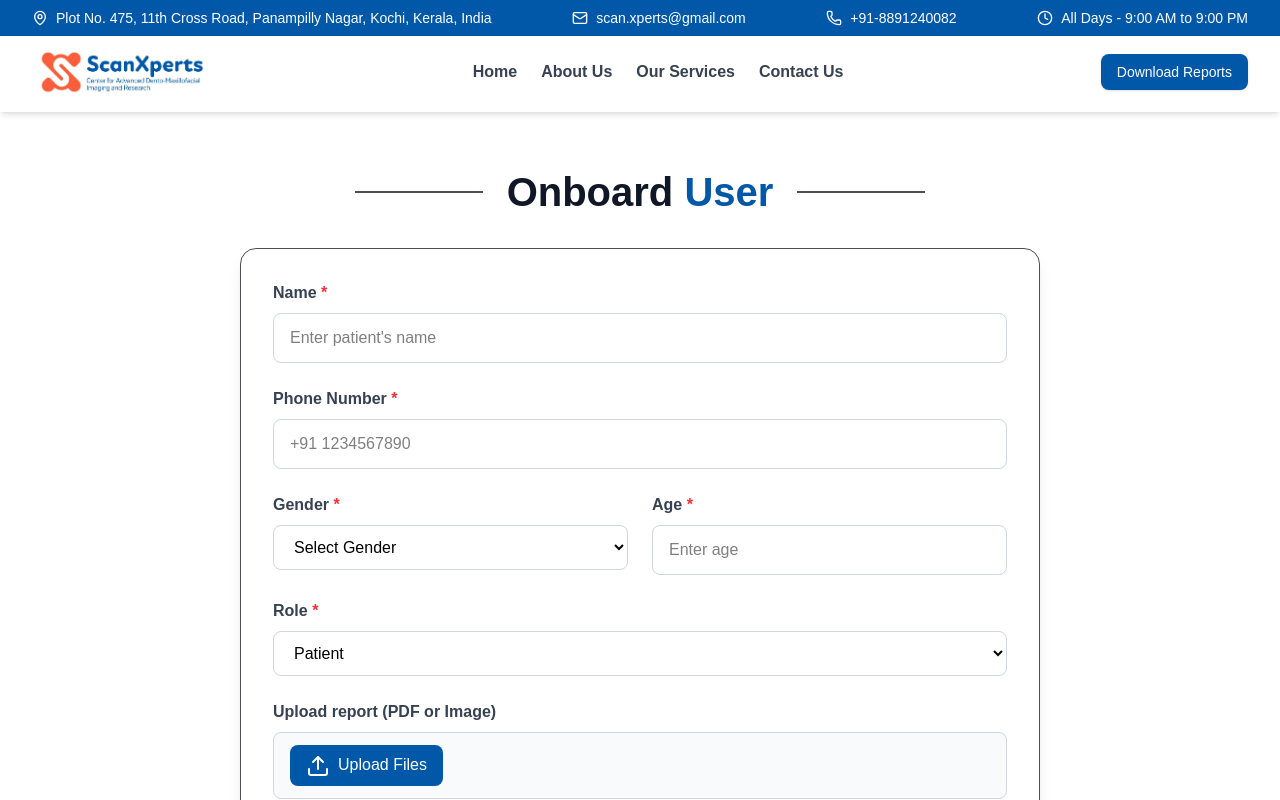
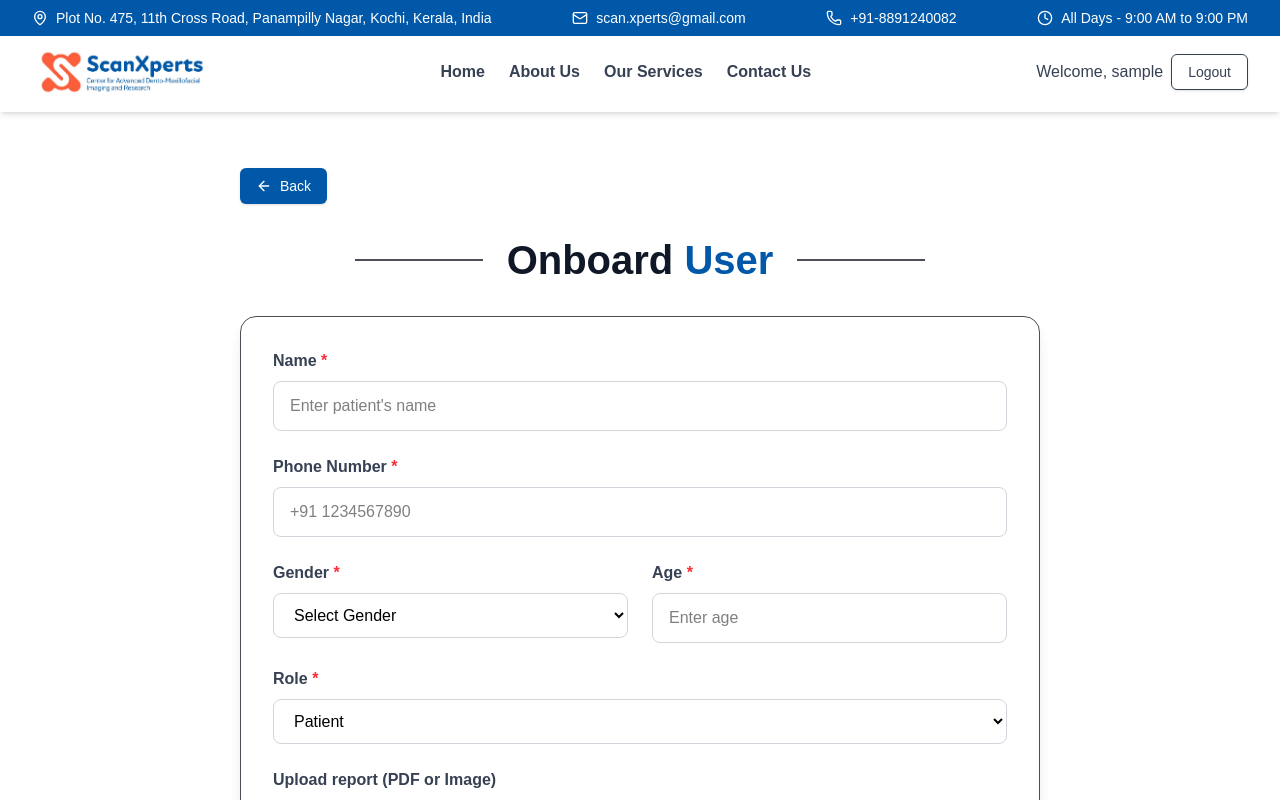
Before and after one commit to scanxpertweb/scanxpertFrontend_web, a React (Vite) app: page /onboard-patient in a window 1280 px wide. Shown: the top 800 px of the page. Built offline with nearby package versions, Linux system fonts and the light colour scheme; sample sign-in values are in the browser's storage.

Commit message:
token and button

```diff
--- a/src/components/navbar/Navbar.tsx
+++ b/src/components/navbar/Navbar.tsx
@@ -1,4 +1,4 @@
-import { useState } from "react";
+import { useState, useEffect } from "react";
 import { Link } from "react-router-dom";
 import { Button } from "@/components/ui/button";
 import { cn } from "@/lib/utils";
@@ -14,6 +14,19 @@ import { motion } from "framer-motion"; // Import Framer Motion
 
 const Navbar = () => {
   const [isOpen, setIsOpen] = useState(false);
+  const [isLoggedIn, setIsLoggedIn] = useState(false);
+  const [userName, setUserName] = useState("");
+
+  useEffect(() => {
+    // Check authentication status
+    const token = localStorage.getItem("token");
+    const name = localStorage.getItem("userName"); // You'll need to store this during login
+
+    if (token && name) {
+      setIsLoggedIn(true);
+      setUserName(name);
+    }
+  }, []);
 
   return (
     <>
@@ -59,10 +72,29 @@ const Navbar = () => {
               </NavigationMenuList>
             </NavigationMenu>
 
-            {/* Download Reports Button (Always Visible) */}
+            {/* Replace Download Reports Button with conditional rendering */}
+            {isLoggedIn ? (
+              <div className="hidden md:flex items-center gap-2">
+                <span className="text-gray-700 font-medium">
+                  Welcome, {userName}
+                </span>
+                <Button
+                  variant="outline"
+                  className="text-gray-700"
+                  onClick={() => {
+                    // Clear localStorage and refresh
+                    localStorage.clear();
+                    window.location.reload();
+                  }}
+                >
+                  Logout
+                </Button>
+              </div>
+            ) : (
               <Button className="bg-[#0158a9] text-white px-4 py-2 rounded-lg hover:bg-[#014b8f] hidden md:inline-block">
                 <Link to="/login">Download Reports</Link>
               </Button>
+            )}
 
             {/* Mobile Hamburger Menu Button */}
             <button onClick={() => setIsOpen(!isOpen)} className="md:hidden">
@@ -82,7 +114,8 @@ const Navbar = () => {
           }`}
         >
           <ul className="flex flex-col space-y-4">
-            {["Home", "About Us", "Our Services", "Contact Us"].map((item, index) => (
+            {["Home", "About Us", "Our Services", "Contact Us"].map(
+              (item, index) => (
                 <li key={index}>
                   <Link
                     to={`/${item.toLowerCase().replace(/\s+/g, "")}`}
@@ -92,11 +125,30 @@ const Navbar = () => {
                     {item}
                   </Link>
                 </li>
-            ))}
+              )
+            )}
             <li>
+              {isLoggedIn ? (
+                <div className="flex flex-col space-y-2">
+                  <span className="text-gray-700 font-medium">
+                    Welcome, {userName}
+                  </span>
+                  <Button
+                    variant="outline"
+                    className="w-full"
+                    onClick={() => {
+                      localStorage.clear();
+                      window.location.reload();
+                    }}
+                  >
+                    Logout
+                  </Button>
+                </div>
+              ) : (
                 <Button className="bg-[#0158a9] text-white px-4 py-2 rounded-lg hover:bg-[#014b8f] w-full">
-                Download Reports
+                  <Link to="/login">Download Reports</Link>
                 </Button>
+              )}
             </li>
           </ul>
         </motion.div>
--- a/src/pages/Login/Login.tsx
+++ b/src/pages/Login/Login.tsx
@@ -1,6 +1,6 @@
 /* eslint-disable */
 
-import React, { useRef, useState } from "react";
+import React, { useRef, useState, useEffect } from "react";
 import { RecaptchaVerifier, signInWithPhoneNumber } from "firebase/auth";
 import { auth } from "./firebase";
 import axios from "axios";
@@ -25,6 +25,33 @@ const Login = () => {
 
   const navigate = useNavigate();
   const [loading, setLoading] = useState(false);
+
+  useEffect(() => {
+    // Check for existing token on component mount
+    const token = localStorage.getItem("token");
+    const tokenExpiry = localStorage.getItem("tokenExpiry");
+
+    if (token && tokenExpiry) {
+      // Check if token is still valid (within 24 hours)
+      if (new Date().getTime() < parseInt(tokenExpiry)) {
+        // Token is valid, check role and redirect
+        const role = localStorage.getItem("role");
+        const userId = localStorage.getItem("userId");
+
+        if (role === "67e434059b46fdbdc1c2cf42") {
+          navigate("/admin-dashboard");
+        } else if (userId) {
+          navigate(`/user-dashboard/${userId}`);
+        }
+      } else {
+        // Token expired, clear storage
+        localStorage.removeItem("token");
+        localStorage.removeItem("tokenExpiry");
+        localStorage.removeItem("role");
+        localStorage.removeItem("userId");
+      }
+    }
+  }, [navigate]);
 
   const setupRecaptcha = () => {
     return new Promise<void>((resolve, reject) => {
@@ -130,12 +157,15 @@ const Login = () => {
         { idToken }
       );
       if (res.data.exists) {
+        // Store token with 24 hour expiry
+        const expiryTime = new Date().getTime() + (24 * 60 * 60 * 1000); // 24 hours from now
+        localStorage.setItem("token", res.data.token);
+        localStorage.setItem("tokenExpiry", expiryTime.toString());
 
-        localStorage.setItem("token", res.data.token);
         toast.success("Welcome back! Redirecting...");
 
-
         if (String(res.data.role) === "67e434059b46fdbdc1c2cf42") {
+          localStorage.setItem("role", res.data.role);
           navigate("/admin-dashboard");
         } else if (res.data.userId) {
           localStorage.setItem("userId", res.data.userId);
@@ -143,7 +173,6 @@ const Login = () => {
         } else {
           toast.error("User ID not found!");
         }
-
       }
     } catch (error) {
       toast.error("❌ Invalid OTP");
--- a/src/pages/OnboardPatient/OnBoardPatient.tsx
+++ b/src/pages/OnboardPatient/OnBoardPatient.tsx
@@ -1,7 +1,8 @@
 import { useState } from "react";
-import { Upload, X } from "lucide-react";
+import { ArrowLeft, Upload, X } from "lucide-react";
 import axios from "axios";
-
+import { Button } from "@/components/ui/button";
+import { useNavigate } from "react-router-dom";
 const OnBoardPatient = () => {
   const [formData, setFormData] = useState({
     name: "",
@@ -11,6 +12,8 @@ const OnBoardPatient = () => {
     role: "patient",
     report: [] as File[],
   });
+
+  const navigate = useNavigate();
 
   const handleChange = (
     e: React.ChangeEvent<HTMLInputElement | HTMLSelectElement>
@@ -86,6 +89,16 @@ const OnBoardPatient = () => {
   return (
     <section className="py-12 sm:py-16 bg-white flex justify-center items-center">
       <div className="container mx-auto px-4 sm:px-6 lg:px-12 max-w-4xl">
+         {/* Back Button */}
+         <div className="hidden md:flex justify-start mb-8">
+          <Button
+            onClick={() => navigate('/admin-dashboard')}
+            className="flex items-center gap-2 bg-primaryBlue text-white"
+          >
+            <ArrowLeft className="w-4 h-4"/>
+            Back
+          </Button>
+        </div>
         {/* Heading */}
         <div className="flex items-center justify-center gap-3 sm:gap-4 md:gap-6 mb-8">
           <div className="h-[2px] w-12 sm:w-20 md:w-32 bg-darkGray"></div>
--- a/src/pages/PatientListing/PatientListing.tsx
+++ b/src/pages/PatientListing/PatientListing.tsx
@@ -1,8 +1,9 @@
 // export default PatientListing;
 import { useEffect, useState } from "react";
-import { Upload, Trash2, Trash, Eye } from "lucide-react";
+import { Upload, Trash2, Trash, Eye, ArrowLeft } from "lucide-react";
 import axios from "axios";
-
+import { Button } from "@/components/ui/button";
+import { useNavigate } from "react-router-dom";
 interface Patient {
   _id: string;
   name: string;
@@ -24,6 +25,8 @@ interface Role {
 const PatientListing = () => {
   const [patients, setPatients] = useState<Patient[]>([]);
   const [loading, setLoading] = useState<boolean>(true);
+
+  const navigate = useNavigate();
 
 
   const [roles, setRoles] = useState<Role[]>([]);
@@ -140,6 +143,17 @@ const PatientListing = () => {
   return (
     <section className="py-12 sm:py-16 bg-white flex justify-center items-center mb-20">
       <div className="container mx-auto px-4 sm:px-6 lg:px-12 max-w-7xl">
+        {/* Back Button */}
+        <div className="hidden md:flex justify-start mb-8">
+          <Button
+            onClick={() => navigate('/admin-dashboard')}
+            className="flex items-center gap-2 bg-primaryBlue text-white"
+          >
+            <ArrowLeft className="w-4 h-4"/>
+            Back
+          </Button>
+        </div>
+
         {/* Heading */}
         <div className="flex items-center justify-center gap-4 mb-8">
           <div className="h-[2px] w-20 bg-darkGray"></div>
```
Lines whose indentation alone changed are shown as unchanged.
